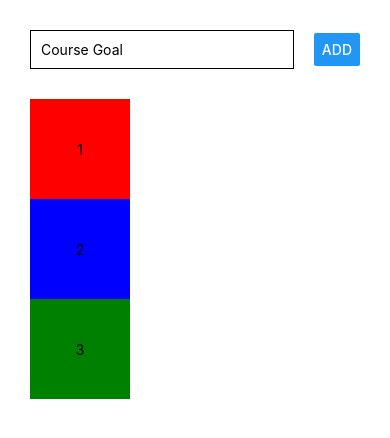
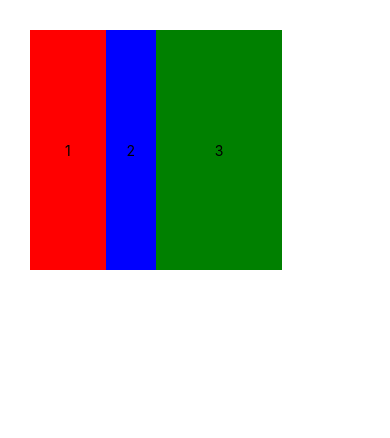
Before and after one commit to shahnawaz-pabon/Learn-React-Native, a React Native app in the folder rn-complete-guide/: screen / in a window 390 px wide. Shown: the top 438 px of the page. Built offline with nearby package versions, Linux system fonts and the light colour scheme.

Commit message:
Some layouts with flexbox tried

```diff
--- a/rn-complete-guide/App.js
+++ b/rn-complete-guide/App.js
@@ -3,21 +3,24 @@ import { StyleSheet, Text, View, TextInput, Button } from 'react-native';
 
 export default function App() {
   return (
-    <View style={{ padding: 30 }}>
 
-      <View style={{ flexDirection: 'row', justifyContent: 'space-between', alignItems: 'center', paddingBottom: 30}}>
-        <TextInput
-          placeholder="Course Goal"
-          style={{ width: '80%', borderColor: 'black', borderWidth: 1, padding: 10 }}
-        />
-        <Button title="ADD"/>
-      </View>
+    <View
+      style={{
+        padding: 30,
+        flexDirection: 'row',
+        height: 300,
+        width: '80%',
+        justifyContent: 'space-around',
+        alignItems: 'stretch'
+      }}
+    >
 
       <View
         style={{
           backgroundColor: 'red',
-          width: 100,
-          height: 100,
+          // width: 100,
+          // height: 100,
+          flex: 3,
           justifyContent: 'center',
           alignItems: 'center'
         }}
@@ -29,8 +32,9 @@ export default function App() {
       <View
         style={{
           backgroundColor: 'blue',
-          width: 100,
-          height: 100,
+          // width: 100,
+          // height: 100,
+          flex: 2,
           justifyContent: 'center',
           alignItems: 'center'
         }}
@@ -42,8 +46,9 @@ export default function App() {
       <View
         style={{
           backgroundColor: 'green',
-          width: 100,
-          height: 100,
+          // width: 100,
+          // height: 100,
+          flex: 5,
           justifyContent: 'center',
           alignItems: 'center'
         }}
```
